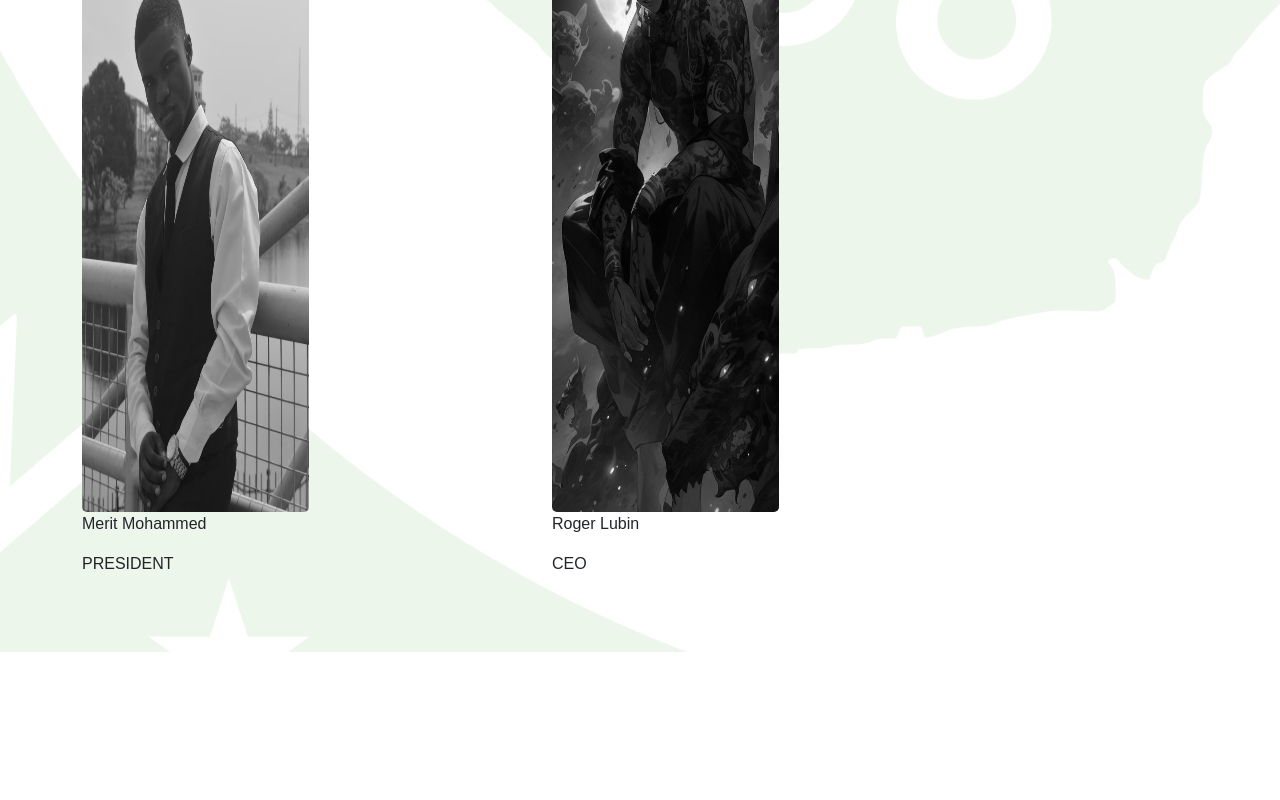
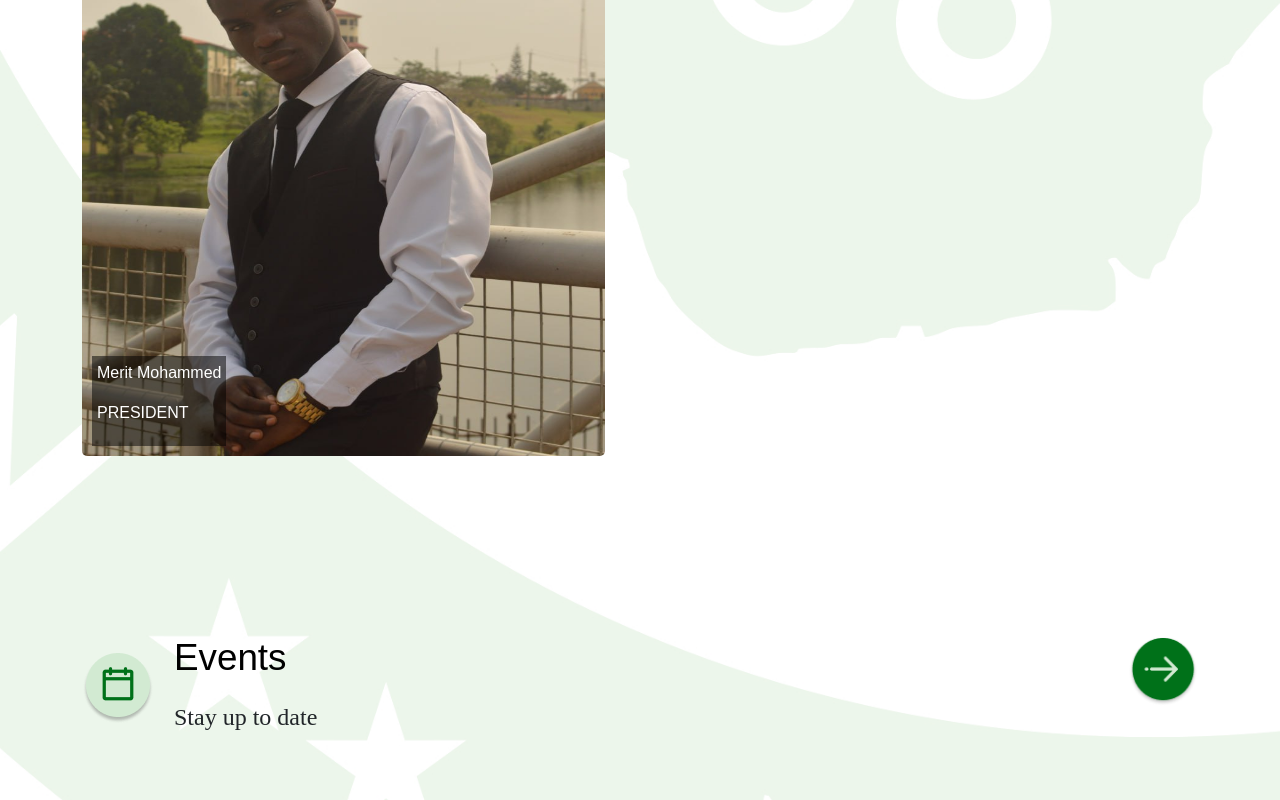
Before and after one commit to 56radius/nacos-mtu, a React (Create React App) app: page / in a window 1280 px wide. Shown: the part 2333-3133 px from the top of the page. Before the commit the page ends 2985 px from the top, so only its background shows below. Built offline with nearby package versions, Linux system fonts and the light colour scheme.

Commit message:
Started the events section

```diff
--- a/src/components/HomeScreen.js
+++ b/src/components/HomeScreen.js
@@ -12,6 +12,7 @@ import user from "../assets/img/user.png";
   import rightarrow from "../assets/img/rightarrow.png";
   import picture from "../assets/img/picture.jpg";
   import merit from "../assets/img/merit.jpeg";
+  import events from "../assets/img/events.png";
 
   import ".././assets/css/style.css";
   import ".././assets/vendor/bootstrap/css/bootstrap.min.css";
@@ -28,7 +29,15 @@ function HomeScreen() {
   const [expandedImg, setExpandedImg] = useState(null);
 
   const handleImgClick = (img) => {
-    setExpandedImg((prevImg) => (prevImg === img ? null : img));
+    setExpandedImg((prevImg) => {
+      if (prevImg === img) {
+        return null; // Collapse both images if clicking the expanded image
+      } else if (prevImg === 'both') {
+        return img; // Expand the clicked image and collapse the other
+      } else {
+        return 'both'; // Expand both images if neither is currently expanded
+      }
+    });
   };
 
     return (
@@ -142,7 +151,6 @@ function HomeScreen() {
         </section>
 
     {/* Executives section */}
-      {/* Executives pictures section */}
 <section id="executives" style={{ marginTop: "60px" }}>
   <div className="container">
 
@@ -163,60 +171,59 @@ function HomeScreen() {
       </div>
     </div>
 
-    <div style={{ marginTop: "5%" }} className="row">
-      <div className="col-lg-6">
+    <div className="row no-gutters"> {/* Added class 'no-gutters' */}
+      <div className="col-lg-6 image-container">
         <div className="team-card-container">
           <div className="team-card">
-            <div className="team-img-wrapper">
-              <img
+            <div className="team-img-wrapper" style={{ position: "relative" }}>  <img
                 className="team-img"
                 src={merit}
                 style={{
-                  width: expandedImg === 'merit' ? "543px" : "226.5px",
+                  width: "523px",
                   height: "690px",
                   borderRadius: "5px",
-                  filter: expandedImg === 'merit' ? "none" : "grayscale(100%)",
                   transition: "all 0.5s ease-in-out"
                 }}
-                onClick={() => handleImgClick('merit')}
+                onClick={() => setExpandedImg(expandedImg === 'merit' ? null : expandedImg === 'both' ? 'picture' : 'merit')}
               />
-            </div>
-            <div className="team-card-content">
-              <p className="text-blk name">Merit Mohammed</p>
-              <p className="text-blk position">PRESIDENT</p>
+              <div style={{ position: "absolute", bottom: "10px", left: "10px", color: "white", backgroundColor: "rgba(0, 0, 0, 0.5)", padding: "5px" }}>  <p className="text-white name">Merit Mohammed</p>  <p className="text-white position">PRESIDENT</p>  </div>
             </div>
           </div>
         </div>
       </div>
-      <div className="col-lg-6" style={{ marginLeft: "-100px" }}>
-        <div className="team-card-container">
-          <div className="team-card">
-            <div className="team-img-wrapper">
-              <img
-                className="team-img grayscale"
-                src={picture}
-                style={{
-                  width: expandedImg === 'picture' ? "543px" : "226.5px",
-                  height: "690px",
-                  borderRadius: "5px",
-                  filter: expandedImg === 'picture' ? "none" : "grayscale(100%)",
-                  transition: "all 0.5s ease-in-out"
-                }}
-                onClick={() => handleImgClick('picture')}
-              />
+
     </div>
-            <div className="team-card-content">
-              <p className="text-blk name">Roger Lubin</p>
-              <p className="text-blk position">CEO</p>
+  </div>
+</section>
+
+
+
+
+
+        {/* Events */}
+        <section id="executives" style={{ marginTop: "60px" }}>
+  <div className="container">
+
+    <div className="row content">
+      <div className="col-lg-6">
+        <div>
+          <div style={{ display: "flex", alignItems: "center" }}>
+            <img src={events} alt="user" style={{ marginRight: "20px" }} />
+            <div>
+              <h2 style={{ color: "#000000", fontSize: "230%" }}> Events </h2> <br />
+              <h3 style={{ fontFamily: "Cabinet Grotesk", marginTop: "-6%", fontSize: "150%" }}> Stay up to date </h3>
             </div>
           </div>
         </div>
       </div>
+      <div className="col-lg-6 order-lg-2 d-flex justify-content-end">
+        <img src={rightarrow} alt="rightarrow" style={{ cursor: "pointer", height: "70px", width: "70px" }} />
       </div>
+    </div>
+
   </div>
 </section>
 
-      {/* Events */}
       </div>
     );
   }
```
Also changed, not shown: src/assets/img/events.png (added). Lines whose indentation alone changed are shown as unchanged.
